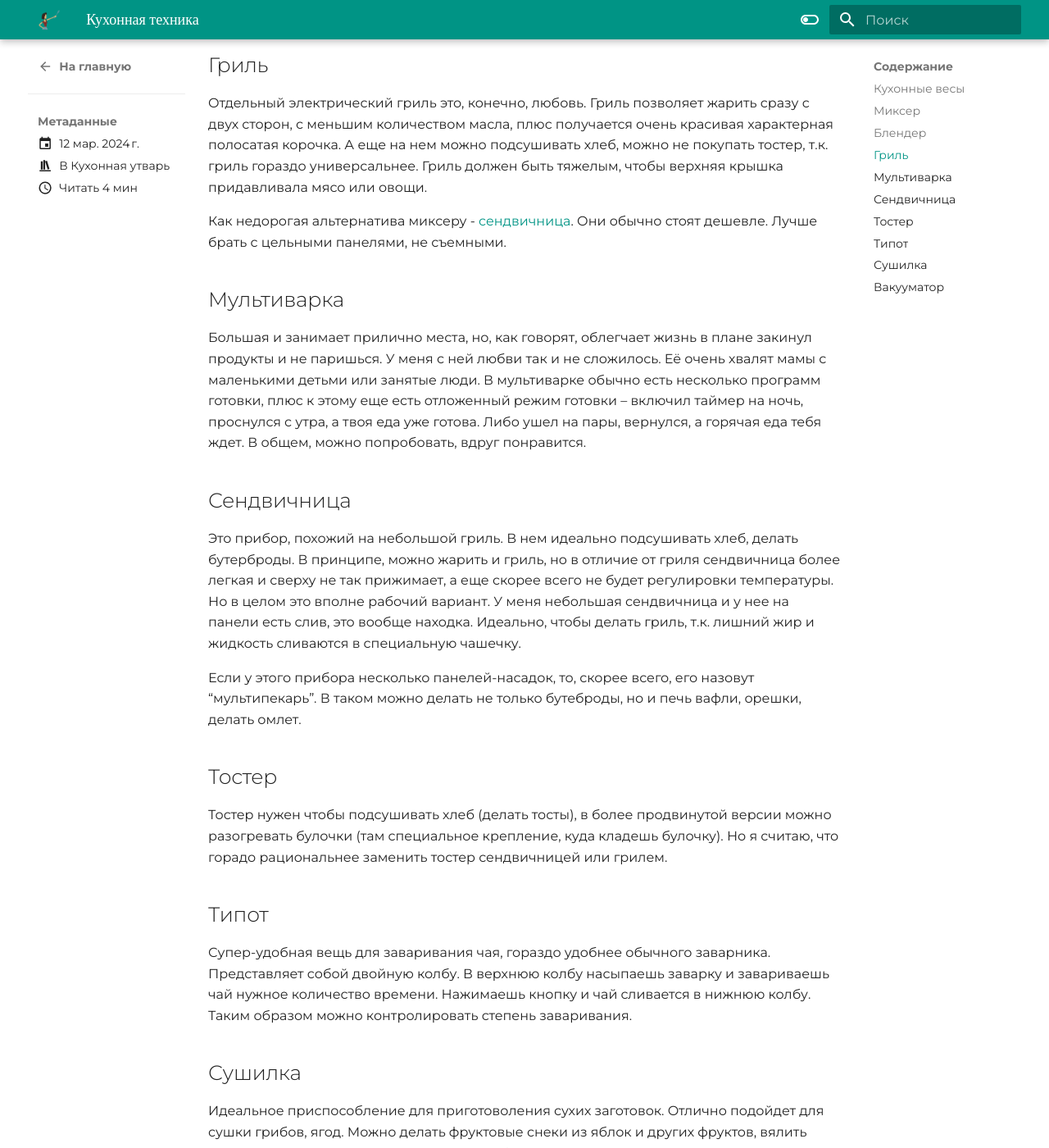
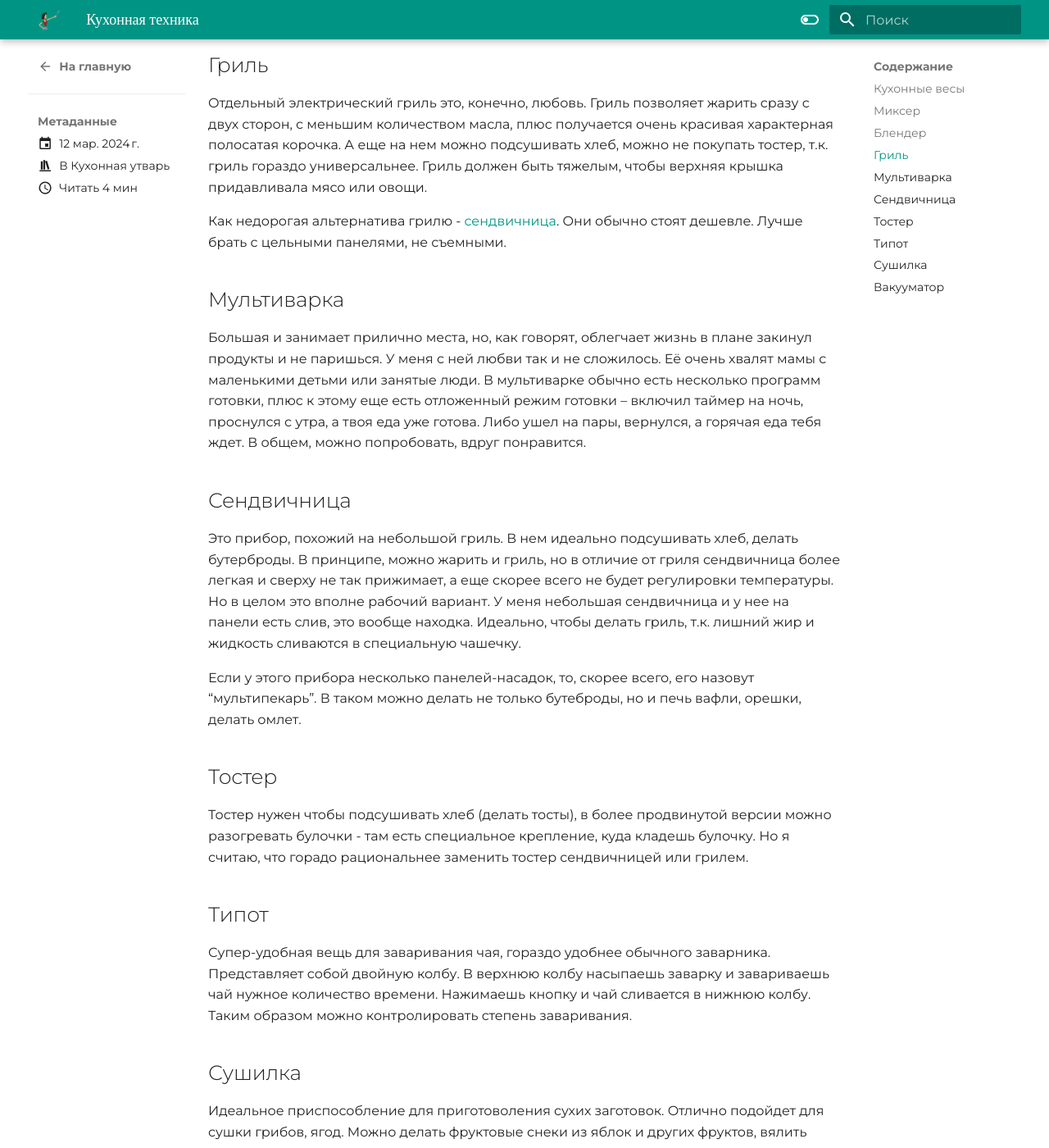
Before and after one commit to natakazakova/sister-cooking, an MkDocs documentation site: the page built from docs/blog/posts/kitchen-equipment.md, in a window 1280 px wide and 1400 px high, scrolled down 1437 px. Shown: the whole window at 82% size. Built offline with MkDocs 1.6.1 and Material for MkDocs 9.7.7, drawn with Linux system fonts in a browser that asks for light colours.

Commit message:
Update kitchen-equipment.md

```diff
--- a/docs/blog/posts/kitchen-equipment.md
+++ b/docs/blog/posts/kitchen-equipment.md
@@ -36,7 +36,7 @@ categories:
 
 Отдельный электрический гриль это, конечно, любовь. Гриль позволяет жарить сразу с двух сторон, с меньшим количеством масла, плюс получается очень красивая характерная полосатая корочка. А еще на нем можно подсушивать хлеб, можно не покупать тостер, т.к. гриль гораздо универсальнее. Гриль должен быть тяжелым, чтобы верхняя крышка придавливала мясо или овощи.
 
-Как недорогая альтернатива миксеру - [сендвичница](#сендвичница). Они обычно стоят дешевле. Лучше брать с цельными панелями, не съемными.
+Как недорогая альтернатива грилю - [сендвичница](#сендвичница). Они обычно стоят дешевле. Лучше брать с цельными панелями, не съемными.
 
 ## Мультиварка
 
@@ -50,7 +50,7 @@ categories:
 
 ## Тостер
 
-Тостер нужен чтобы подсушивать хлеб (делать тосты), в более продвинутой версии можно разогревать булочки (там специальное крепление, куда кладешь булочку). Но я считаю, что горадо рациональнее заменить тостер сендвичницей или грилем.
+Тостер нужен чтобы подсушивать хлеб (делать тосты), в более продвинутой версии можно разогревать булочки - там есть специальное крепление, куда кладешь булочку. Но я считаю, что горадо рациональнее заменить тостер сендвичницей или грилем.
 
 ## Типот
 
```
